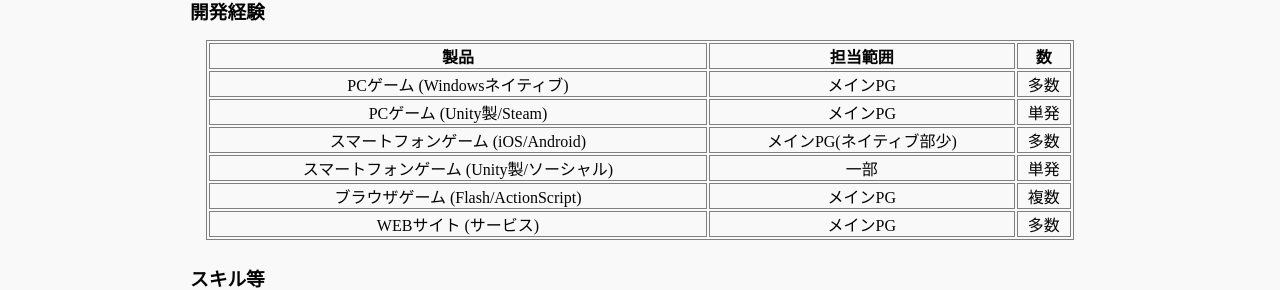
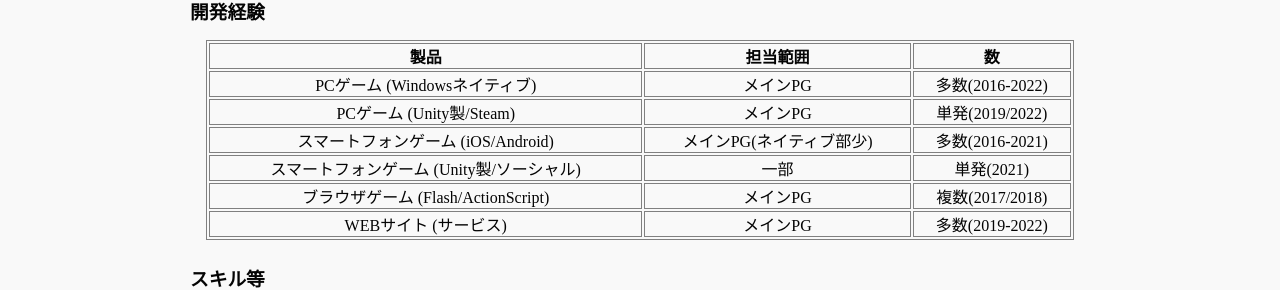
Before and after one commit to oilstand/portfolio, a Nuxt app: page / in a window 1280 px wide. Shown: the part 459-749 px from the top of the page. Built offline with nearby package versions, Linux system fonts and the light colour scheme.

Commit message:
開発経験時期追記

```diff
--- a/pages/index.vue
+++ b/pages/index.vue
@@ -12,12 +12,12 @@
                 <h3>開発経験</h3>
                 <table class="achievement_table">
                     <tr><th>製品</th><th>担当範囲</th><th>数</th></tr>
-                    <tr><td class="name"><span>PCゲーム (Windowsネイティブ)</span></td><td>メインPG</td><td>多数</td></tr>
-                    <tr><td class="name"><span>PCゲーム (Unity製/Steam)</span></td><td>メインPG</td><td>単発</td></tr>
-                    <tr><td class="name"><span>スマートフォンゲーム (iOS/Android)</span></td><td>メインPG(ネイティブ部少)</td><td>多数</td></tr>
-                    <tr><td class="name"><span>スマートフォンゲーム (Unity製/ソーシャル)</span></td><td>一部</td><td>単発</td></tr>
-                    <tr><td class="name"><span>ブラウザゲーム (Flash/ActionScript)</span></td><td>メインPG</td><td>複数</td></tr>
-                    <tr><td class="name"><span>WEBサイト (サービス)</span></td><td>メインPG</td><td>多数</td></tr>
+                    <tr><td class="name"><span>PCゲーム (Windowsネイティブ)</span></td><td>メインPG</td><td>多数(2016-2022)</td></tr>
+                    <tr><td class="name"><span>PCゲーム (Unity製/Steam)</span></td><td>メインPG</td><td>単発(2019/2022)</td></tr>
+                    <tr><td class="name"><span>スマートフォンゲーム (iOS/Android)</span></td><td>メインPG(ネイティブ部少)</td><td>多数(2016-2021)</td></tr>
+                    <tr><td class="name"><span>スマートフォンゲーム (Unity製/ソーシャル)</span></td><td>一部</td><td>単発(2021)</td></tr>
+                    <tr><td class="name"><span>ブラウザゲーム (Flash/ActionScript)</span></td><td>メインPG</td><td>複数(2017/2018)</td></tr>
+                    <tr><td class="name"><span>WEBサイト (サービス)</span></td><td>メインPG</td><td>多数(2019-2022)</td></tr>
                 </table>
             </div>
             <div>
```
